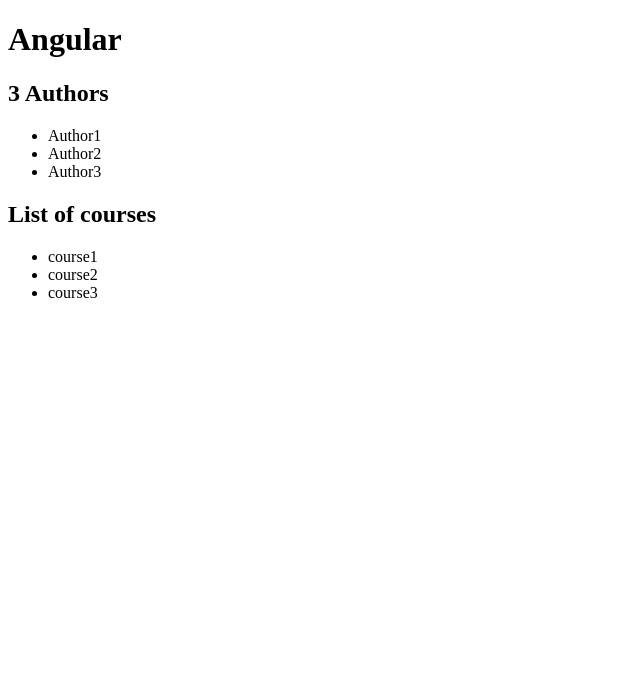
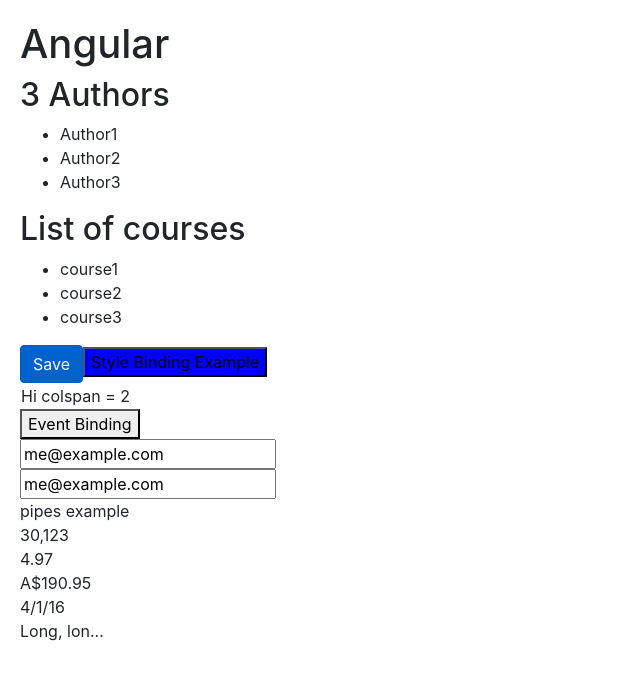
Before and after one commit to EthanBehar68/UDemy-TS-Hello, an Angular app: page / in a window 1280 px wide. Shown: the top 680 px of the page, without its empty margins (0-640 px from the left). Built offline with nearby package versions, Linux system fonts and the light colour scheme.

Commit message:
Section 4 work - a lot binding and pipes

```diff
--- a/package.json
+++ b/package.json
@@ -20,6 +20,7 @@
     "@angular/platform-browser": "~9.0.6",
     "@angular/platform-browser-dynamic": "~9.0.6",
     "@angular/router": "~9.0.6",
+    "bootstrap": "^4.4.1",
     "rxjs": "~6.5.4",
     "tslib": "^1.10.0",
     "zone.js": "~0.10.2"
--- a/src/app/courses.component.ts
+++ b/src/app/courses.component.ts
@@ -13,13 +13,82 @@
             {{ course }}
         </li>
     </ul>
+    <img [src]="imageUrl" />
+    <button class="btn btn-primary" [class.active]="isActive">Save</button>
+    <button [style.backgroundColor]="isActive ? 'blue' : 'white'">Style Binding Example</button>
+    <table>
+        <tr>
+            <td [attr.colspan]="colSpan"> Hi colspan = 2</td>
+        </tr>
+    </table>
+    <div (click)="onDivClick($event)">
+        <button (click)="onEventBinding($event)">Event Binding</button>
+    </div>
+    <input [(value)]="email" (keyup.enter)="email = $event.target.value; onKeyUp()"/>
+    <div>
+        <input [(ngModel)]="email" (keyup.enter)="onKeyUp()"/>
+    </div>
+    {{ course.title | uppercase | lowercase}} <br/>
+    {{ course.students | number }} <br/>
+    {{ course.rating | number:'1.2-2' }} <br/>
+    {{ course.price | currency:'AUD':true:'3.2-2' }} <br/>
+    {{ course.releaseDate | date:'shortDate' }} <br/>
+    {{ text | summary:10}}
     `
 })
+// DOM Style Obj. Properties
+// https://www.w3schools.com/jsref/dom_obj_style.asp
+
 export class CoursesComponent {
     title = "List of courses";
     courses;
+    colSpan = 2; // attribute binding
+    imageUrl = ""; // property binding
+    isActive = true; //class binding
+    email = "me@example.com"; // Banana in Box syntax is cleaner way of two way binding
+    text =" Long, long, long... Long, long, long... Long, long, long... Long, long, long... Long, long, long... Long, long, long... Long, long, long... Long, long, long... Long, long, long... Long, long, long... Long, long, long... Long, long, long... Long, long, long... Long, long, long... Long, long, long... "
 
-    constructor(service: CoursesService){
+    // Pipes example - see mark up
+    course = {
+        title: "Pipes Example",
+        rating: 4.9745,
+        students: 30123,
+        price: 190.951,
+        releaseDate: new Date(2016, 3, 1)
+    }
+
+
+    constructor(service: CoursesService) {
         this.courses = service.getCourses();
     }
+
+    onEventBinding($event) {
+        $event.stopPropagation(); // Stops Event Bubbling
+        console.log("Button was clicked", $event);
+    }
+
+    onDivClick($event) {
+        console.log("Div Clicked - Event Bubbling Example", $event);
+    }
+
+    // See Template mark up for Event Filtering example
+    // No need for $event parameter with above example of Event Filtering
+    //onKeyUp($event)
+    //onKeyUp(email)
+    onKeyUp()
+     {
+        // Traditonal way of Event Filtering
+        // if($event.keyCode === 13)
+        // console.log("On Key Up ENTER WAS PRESSED - Event Filtering Example", $event);
+
+        // Traditional way of getting Input field value
+        // Uses $event parameter
+        // console.log($event.target.value);
+        // Angular way AKA Template Variables
+        // See mark up above
+        // Uses this     <input #email (keyup.enter)="onKeyUp(email.value)"/>
+        //console.log(email);
+
+        console.log(this.email); // example of two way binding
+    }
 }
--- /dev/null
+++ b/src/app/summary.pipe.ts
@@ -0,0 +1,15 @@
+
+import { Pipe, PipeTransform } from '@angular/core'
+
+@Pipe({
+    name: 'summary'
+})
+export class SummaryPipe implements PipeTransform {
+    transform(value: string, ...args: any[]) {
+        if(!value)
+            return null;
+
+        let actualLimit = (args[0]) ? args[0] : 50;
+        return value.substring(0, actualLimit) + "...";
+    }
+}
--- a/src/styles.css
+++ b/src/styles.css
@@ -1 +1,4 @@
 /* You can add global styles to this file, and also import other style files */
+@import "~bootstrap/dist/css/bootstrap.css";
+
+body { padding: 20px; }
```
Also changed, not shown: src/app/app.module.ts (+6 -2 lines), 1 other file (tests, documents, lock files or other folders).
